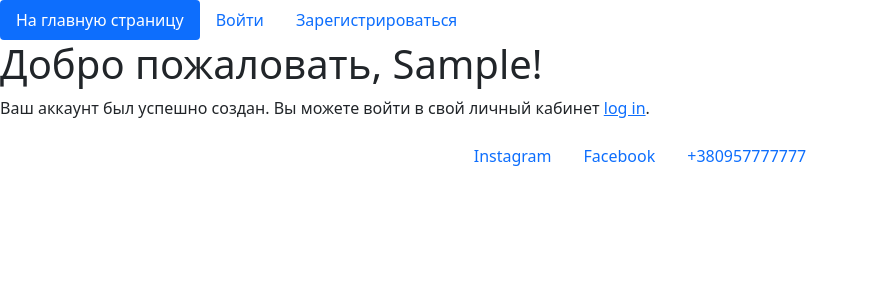
After one commit to Alex171823/elta, a Django app: template templates/registration_done.html in a window 1280 px wide. The commit adds this page. Shown: the top 300 px of the page, without its empty margins (0-869 px from the left). Run offline with Django 3.2, Linux system fonts and the light colour scheme; the template is opened without the code that fills it: most values are stand-ins (such as "Sample title", 1, 10 or a date in 2020); parts of the project's set-up code (start-up, migrations or seed data) failed here and were passed over; some libraries are stand-ins or nearby versions.

Commit message:
templates conflicts solved

```diff
--- a/templates/main/base.html
+++ b/templates/base.html
@@ -24,11 +24,17 @@
       <li class="nav-item">
         <a class="nav-link active" href="{% url 'userprofile' request.user.pk %}">Мой кабинет</a>
       </li>
+      <li class="nav-item">
+        <a class="nav-link active" href="{% url 'logout' %}">Выйти</a>
+      </li>
     {% else %}
       <li class="nav-item">
         <a class="nav-link" href="{% url 'login'%}">Войти</a>
       </li>
     {% endif %}
+      <li class="nav-item">
+        <a class="nav-link" href="{% url 'register'%}">Зарегистрироваться</a>
+      </li>
   </ul>
 
     {%block content%}
--- a/templates/main/change_userinfo.html
+++ b/templates/change_userinfo.html
@@ -1,4 +1,4 @@
-{% extends "main/base.html" %}
+{% extends "base.html" %}
 
 {% block title %}Change user info{% endblock %}
 
--- a/templates/main/login.html
+++ b/templates/login.html
@@ -1,4 +1,4 @@
-{% extends "main/base.html" %}
+{% extends "base.html" %}
 
 {% block title %}Log-in{% endblock %}
 
--- a/templates/main/logout.html
+++ b/templates/logout.html
@@ -1,4 +1,4 @@
-{% extends "main/base.html" %}
+{% extends "base.html" %}
 
 {% block title %}Logout{% endblock %}
 
--- a/templates/main/registration.html
+++ b/templates/registration.html
@@ -1,4 +1,4 @@
-{% extends "main/base.html" %}
+{% extends "base.html" %}
 
 {% block title %}Create an account{% endblock %}
 
--- /dev/null
+++ b/templates/registration_done.html
@@ -0,0 +1,9 @@
+{% extends "base.html" %}
+
+{% block title %}Welcome{% endblock %}
+
+{% block content %}
+
+    <h1>Добро пожаловать, {{ new_user.first_name }}!</h1>
+    <p>Ваш аккаунт был успешно создан. Вы можете войти в свой личный кабинет <a href="{% url 'main/login' %}">log in</a>.</p>
+{% endblock %}
--- a/templates/main/reset_password.html
+++ b/templates/reset_password.html
@@ -1,4 +1,4 @@
-{% extends "main/base.html" %}
+{% extends "base.html" %}
 
 {% block title %}Success{% endblock %}
 
--- a/templates/main/startpage.html
+++ b/templates/startpage.html
@@ -1,4 +1,4 @@
-{% extends "main/base.html" %}
+{% extends "base.html" %}
 
 {% block title %}Main Page{% endblock %}
 
--- a/templates/main/userprofile.html
+++ b/templates/userprofile.html
@@ -1,4 +1,4 @@
-{% extends "main/base.html" %}
+{% extends "base.html" %}
 
 {% block title %}User profile{% endblock %}
 
```
Also changed, not shown: templates/main/registration_done.html (deleted, +0 -9 lines).
